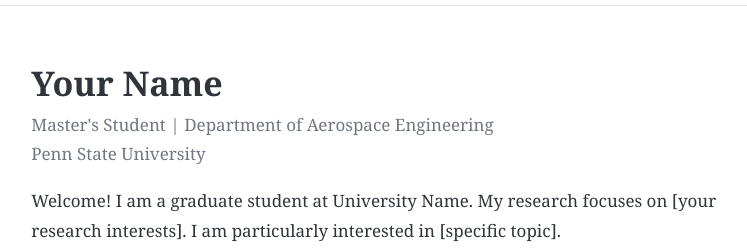
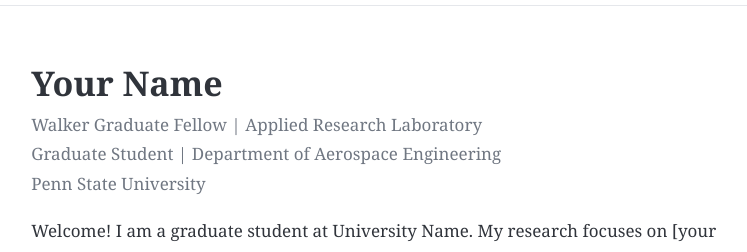
Before and after one commit to colemanhenner/ColemanHenner.github.io, a plain HTML site: page index.html in a window 1280 px wide. Shown: the part 134-386 px from the top of the page, 313-1060 px from the left. Drawn offline with Linux system fonts and the light colour scheme.

Commit message:
Update subtitle information in index.html

```diff
--- a/index.html
+++ b/index.html
@@ -181,7 +181,9 @@
         <h1>Your Name</h1>
 
         <div class="subtitle">
-          Master's Student | Department of Aerospace Engineering
+          Walker Graduate Fellow | Applied Research Laboratory
+          <br>
+          Graduate Student | Department of Aerospace Engineering
           <br>
           Penn State University
         </div>
```
